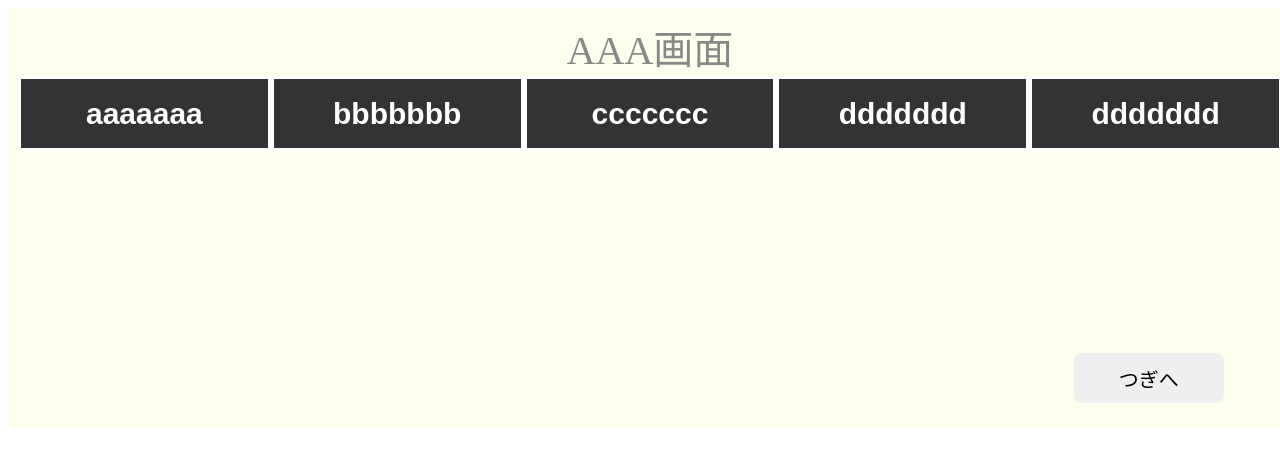
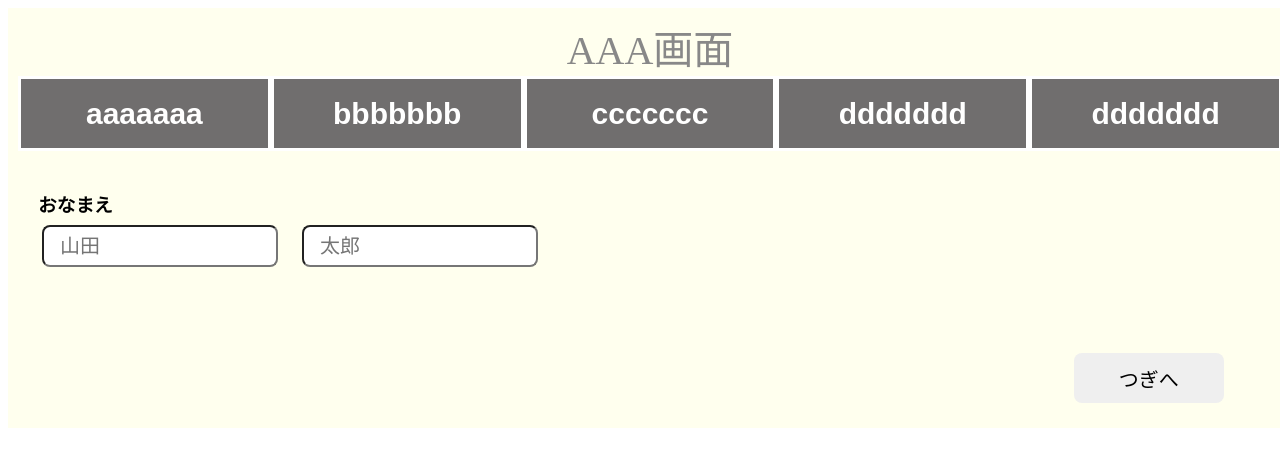
Before and after one commit to takeru1293/testPage20211031, a React (Create React App) app: page / in a window 1280 px wide. Shown: the top 466 px of the page. Built offline with nearby package versions, Linux system fonts and the light colour scheme.

Commit message:
テキストボックスの追加

```diff
--- a/src/Controller/AAAController.jsx
+++ b/src/Controller/AAAController.jsx
@@ -2,14 +2,33 @@ import React from "react";
 import { NextBtn } from "../conpornent/NextBtn";
 import { Title } from "../conpornent/Title";
 import { TitleBar } from "../conpornent/TitleBar/TitleBar";
+import { InputArea } from "../conpornent/InputArea";
 
 export const AAAController = (prop) => {
   const { showPageInfo } = prop;
+  const inputAreaStyle = {
+    padding: "20px 20px",
+    position: "relative"
+  };
+  const inputTop = "70px";
 
   return (
     <div class="pageStyle">
       <Title title="AAA画面" />
       <TitleBar />
+      <div style={inputAreaStyle}>
+        <h3>おなまえ</h3>
+        <InputArea
+          positionTop={inputTop}
+          positionleft="20px"
+          placeholder="山田"
+        />
+        <InputArea
+          positionTop={inputTop}
+          positionleft="280px"
+          placeholder="太郎"
+        />
+      </div>
       <NextBtn showPageInfo={showPageInfo} />
     </div>
   );
--- a/src/conpornent/InputArea.jsx
+++ b/src/conpornent/InputArea.jsx
@@ -0,0 +1,24 @@
+import React from "react";
+
+export const InputArea = (prop) => {
+  const { positionTop, positionleft, placeholder } = prop;
+  const inputStyle = {
+    width: "200px",
+    height: "30px",
+    position: "absolute",
+    top: positionTop,
+    left: positionleft,
+    fontSize: "20px"
+  };
+
+  const areaStyle = {
+    width: "100%",
+    height: "30px"
+  };
+
+  return (
+    <div style={areaStyle}>
+      <input style={inputStyle} type="text" placeholder={placeholder} />
+    </div>
+  );
+};
--- a/src/styles.css
+++ b/src/styles.css
@@ -13,6 +13,11 @@ button {
 button:hover {
   background-color: #ffbbff;
 }
+input[type="text"] {
+  border-radius: 8px;
+  padding: 4px 16px;
+  margin: 4px;
+}
 
 .pageStyle {
   height: 400px;
@@ -23,5 +28,5 @@ button:hover {
 }
 
 .titlename {
-  background-color: #333;
+  background-color: rgb(112, 110, 110);
 }
```
